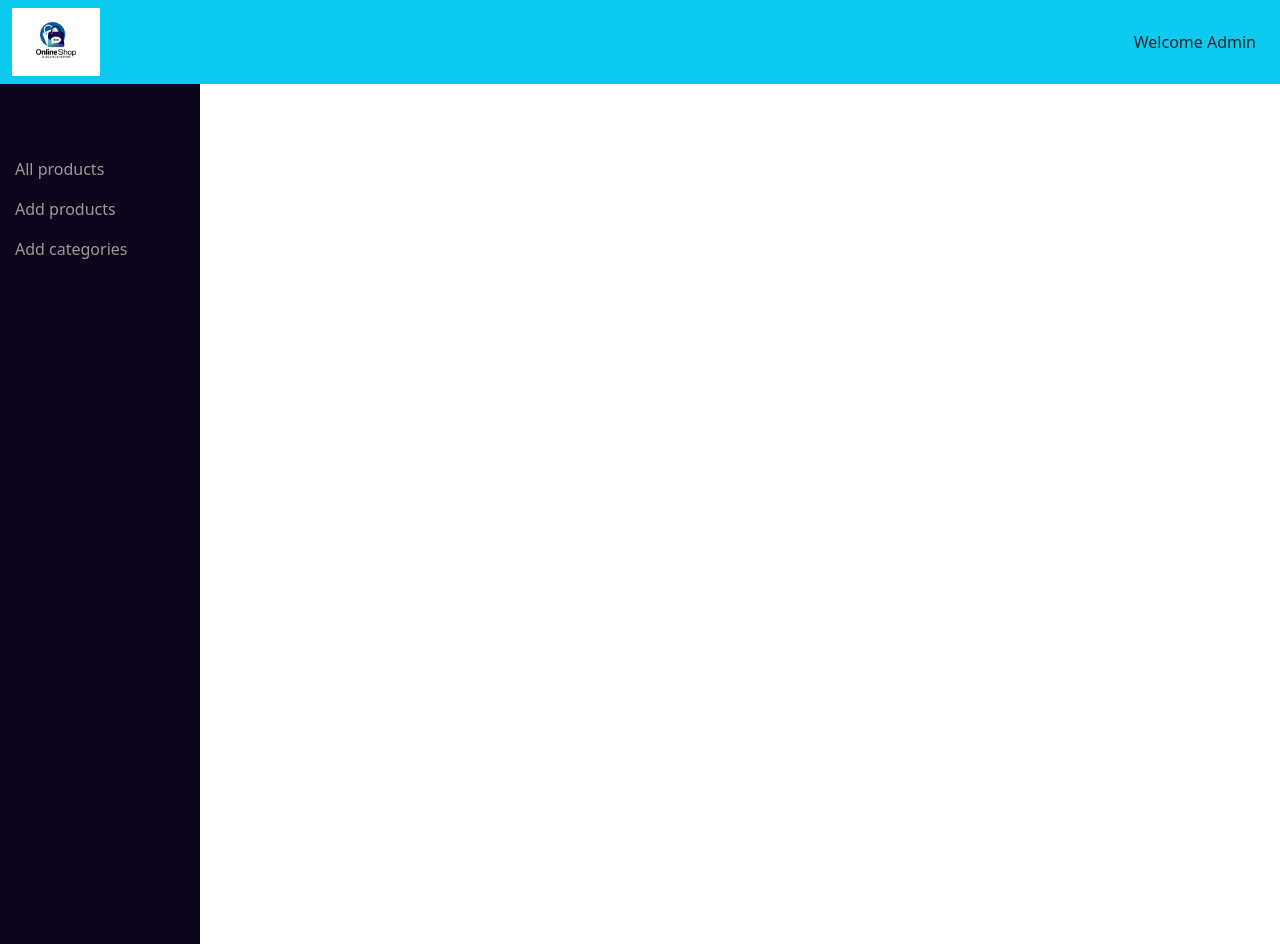
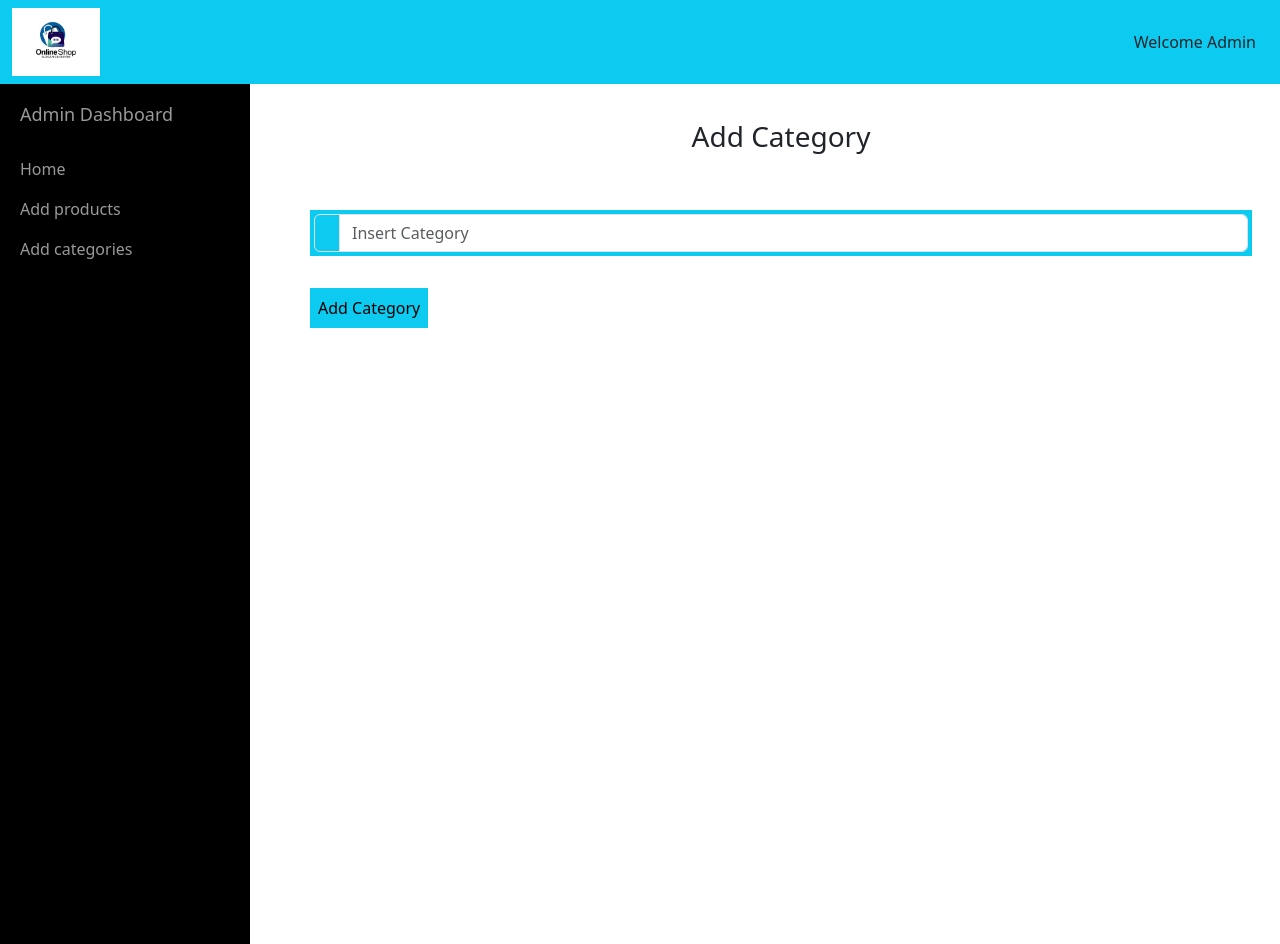
Before and after one commit to Rubaiyat90/Php, a PHP site: page /admin/index.php?add_categories in a window 1280 px wide. Run offline with PHP 8.4, Linux system fonts and the light colour scheme; some libraries are stand-ins or nearby versions.

Commit message:
Category_Added

```diff
--- /dev/null
+++ b/admin/add_categories.php
@@ -0,0 +1,15 @@
+<form action="" method="post" class="mb-2" >
+    <div class="container-fluid text-center">
+        <h3>Add Category</h3><br><br>
+    </div>
+    <div class="container-fluid">
+        <div class="input-group bg-info w-90 mb-3 p-1">
+            <span class="input-group-text bg-info" id="basic-addon1"><i class="fa-solid fa-receipt"></i></span>
+            <input type="text" class="form-control" name="category_title" placeholder="Insert Category" aria-label="insert_catgeory" aria-describedby="basic-addon1">
+        </div>
+        <div class="input-group w-10 mb-2 m-auto">
+            <button class="bg-info p-2 my-3 border-0">Add Category</button>
+        </div>
+    </div>
+
+</form>
--- a/admin/index.php
+++ b/admin/index.php
@@ -3,7 +3,9 @@
   <head>
     <meta charset="utf-8">
     <meta name="viewport" content="width=device-width, initial-scale=1">
-    <title>Admin Dashbord</title>
+    <title>Admin Dashboard</title>
+    <script src="//maxcdn.bootstrapcdn.com/bootstrap/3.3.0/js/bootstrap.min.js"></script>
+    <script src="//code.jquery.com/jquery-1.11.1.min.js"></script>
     <link href="https://cdn.jsdelivr.net/npm/bootstrap@5.3.3/dist/css/bootstrap.min.css" rel="stylesheet" integrity="sha384-QWTKZyjpPEjISv5WaRU9OFeRpok6YctnYmDr5pNlyT2bRjXh0JMhjY6hW+ALEwIH" crossorigin="anonymous">
     <link rel="stylesheet" href="../style.css">
   </head>
@@ -20,38 +22,36 @@
             </div>
         </nav>
     </div>
-    <div class="container-fluid">
-        <div class="row">
     <div id="wrapper">
+
+        <!-- Sidebar -->
         <div id="sidebar-wrapper">
-                    <ul class="sidebar-nav" style="margin-left:0;">
+            <ul class="sidebar-nav">
                 <li class="sidebar-brand">
-                            <a href="#menu-toggle"  id="menu-toggle" style="margin-top:20px;float:right;" > <i class="fa fa-bars " style="font-size:20px !Important;" aria-hidden="true" aria-hidden="true"></i>
+                    <a href="#">
+                        Admin Dashboard
+                    </a>
                 </li>
                 <li>
-                            <a href="#"><i class="fa fa-sort-alpha-asc " aria-hidden="true"> </i> <span style="margin-left:10px;">All products</span>  </a>
+                    <a href="view_products.php">Home</a>
                 </li>
                 <li>
-                            <a href="#"> <i class="fa fa-play-circle-o " aria-hidden="true"> </i> <span style="margin-left:10px;">Add products</span> </a>
+                    <a href="index.php?add_products">Add products</a>
                 </li>
                 <li>
-                            <a href="#"> <i class="fa fa-puzzle-piece" aria-hidden="true"> </i> <span style="margin-left:10px;">Add categories</span> </a>
+                    <a href="index.php?add_categories">Add categories</a>
                 </li>
             </ul>
         </div>
-            </div>
         <div id="page-content-wrapper">
-                <div class="container-fluid">
+            <div class="container-fluid m-3">
                 <div class="row">
                     <div class="col-lg-12">
-                            </a>
-                            <script>
-                            $("#menu-toggle").click(function(e) {
-                                e.preventDefault();
-                                $("#wrapper").toggleClass("toggled");
-                            });
-                            </script>
-                        </div>
+                        <?php
+                            if(isset($_GET['add_categories'])){
+                                include('add_categories.php');
+                            }
+                        ?>
                     </div>
                 </div>
             </div>
--- a/style.css
+++ b/style.css
@@ -1,33 +1,24 @@
-body {
-    overflow-x: hidden;
- }
-
-/* Toggle Styles */
-
 #wrapper {
     padding-left: 0;
-    -webkit-transition: all 0.6s ease;
-    -moz-transition: all 0.6s ease;
-    -o-transition: all 0.6s ease;
-    transition: all 0.6s ease;
-
+    -webkit-transition: all 0.5s ease;
+    -moz-transition: all 0.5s ease;
+    -o-transition: all 0.5s ease;
+    transition: all 0.5s ease;
 }
 
 #wrapper.toggled {
-    padding-left: 200px;
+    padding-left: 250px;
 }
 
 #sidebar-wrapper {
     z-index: 1000;
     position: fixed;
     left: 250px;
-
     width: 0;
     height: 100%;
     margin-left: -250px;
     overflow-y: auto;
-    background-color:#0d051b !Important;
-
+    background: #000;
     -webkit-transition: all 0.5s ease;
     -moz-transition: all 0.5s ease;
     -o-transition: all 0.5s ease;
@@ -54,8 +45,7 @@ body {
 .sidebar-nav {
     position: absolute;
     top: 0;
-    right:15px;
-    width: 200px;
+    width: 250px;
     margin: 0;
     padding: 0;
     list-style: none;
@@ -100,7 +90,7 @@ body {
 
 @media(min-width:768px) {
     #wrapper {
-        padding-left: 220px;
+        padding-left: 250px;
     }
 
     #wrapper.toggled {
@@ -108,22 +98,12 @@ body {
     }
 
     #sidebar-wrapper {
-        width: 200px;
+        width: 250px;
     }
 
     #wrapper.toggled #sidebar-wrapper {
-        width: 40px;
-
-
+        width: 0;
     }
-
-#wrapper.toggled span {
-        visibility:hidden;
-
-    }
-  #wrapper.toggled   i {
- float:right;
- }
 
     #page-content-wrapper {
         padding: 20px;
```
Also changed, not shown: other parts of style.css (+4 -69 lines). Lines whose indentation alone changed are shown as unchanged.
